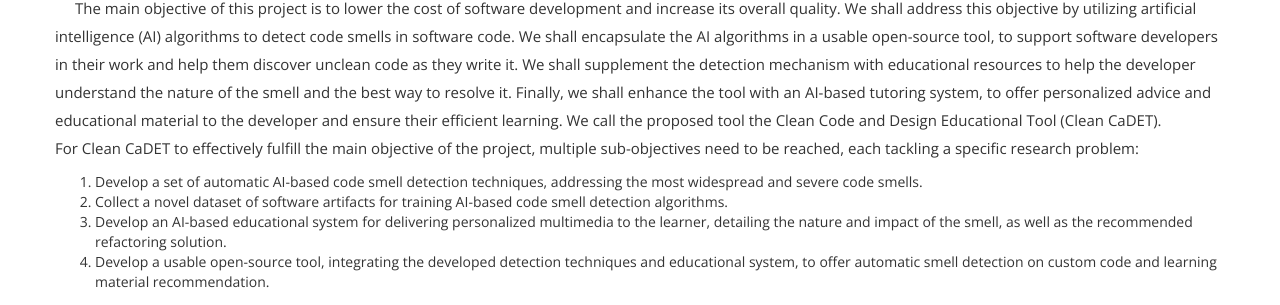
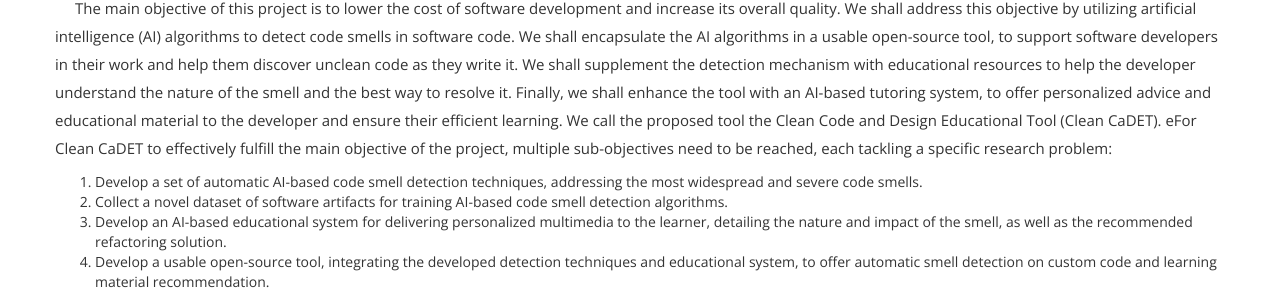
Before and after one commit to Clean-CaDET/clean-cadet.github.io, a Jekyll site: the page built from project.html, in a window 1280 px wide. Shown: the part 439-744 px from the top of the page. Built offline with Jekyll 4.4.1, drawn with Linux system fonts in a browser that asks for light colours; nearby versions of some CDN libraries; some web fonts are replaced.

Commit message:
Add images in about us.

```diff
--- a/about.html
+++ b/about.html
@@ -33,7 +33,7 @@ permalink: /about/
             <div>
                 <div class="user">
                   <img src="../{{ p.image }}" alt="People">
-                  <p><span>{{ p.name }}</span> <br> {{ p.title }}<p>
+                    <p><span><b>{{ p.name }}</b></span> <br> <i>{{ p.title }}</i><p>
                 </div>
                 <p>{{ p.about }}</p>
                 <img src="../img/cotation.png" alt="IMG">
--- a/css/airspace.css
+++ b/css/airspace.css
@@ -279,6 +279,7 @@ font header .navbar-default .navbar-nav li a:hover {
 #testimonial {
   padding: 50px 0;
 }
+
 #testimonial .block h2 {
   line-height: 27px;
   color: #5C5C5C;
@@ -348,6 +349,7 @@ font header .navbar-default .navbar-nav li a:hover {
   display: inline-block;
   border: 0px;
 }
+
 /*--
 	features Start
 --*/
--- a/project.html
+++ b/project.html
@@ -31,8 +31,7 @@ permalink: /project/
                 We shall encapsulate the AI algorithms in a usable open-source tool, to support software developers in their work and help them discover unclean code as they write it.
                 We shall supplement the detection mechanism with educational resources to help the developer understand the nature of the smell and the best way to resolve it.
                 Finally, we shall enhance the tool with an AI-based tutoring system, to offer personalized advice and educational material to the developer and ensure their efficient learning.
-                We call the proposed tool the Clean Code and Design Educational Tool (Clean CaDET). <br>
-                For Clean CaDET to effectively fulfill the main objective of the project, multiple sub-objectives need to be reached, each tackling a specific research problem:</p>
+                We call the proposed tool the Clean Code and Design Educational Tool (Clean CaDET). eFor Clean CaDET to effectively fulfill the main objective of the project, multiple sub-objectives need to be reached, each tackling a specific research problem:</p>
             <p>
                 <ol>
                     <li>Develop a set of automatic AI-based code smell detection techniques, addressing the most widespread and severe code smells.</li>
```
Also changed, not shown: _data/people.yml (+7 -7 lines), img/people/aleksandar_kovacevic.jpg (added), img/people/dragan_vidakovic.jpg (added), img/people/goran_sladic.jpg (added), img/people/jelena_slivka.jpg (added), img/people/katarina_glorija.jpg (added), img/people/nikola_luburic.jpg (added), img/people/simona_prokic.jpg (added).
